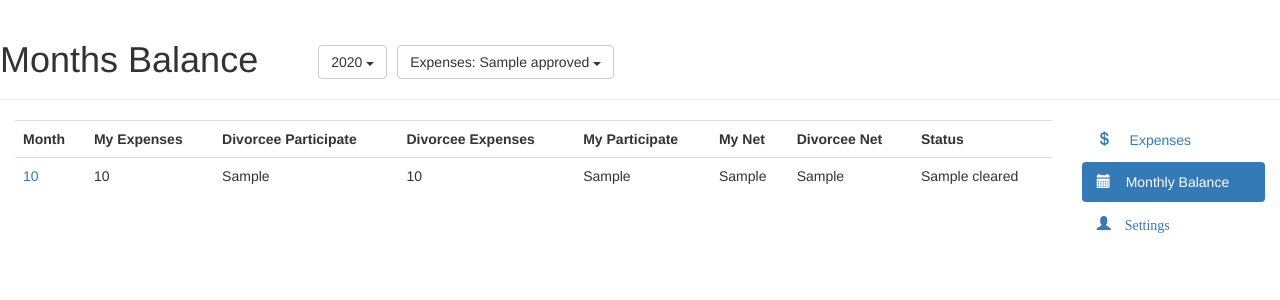
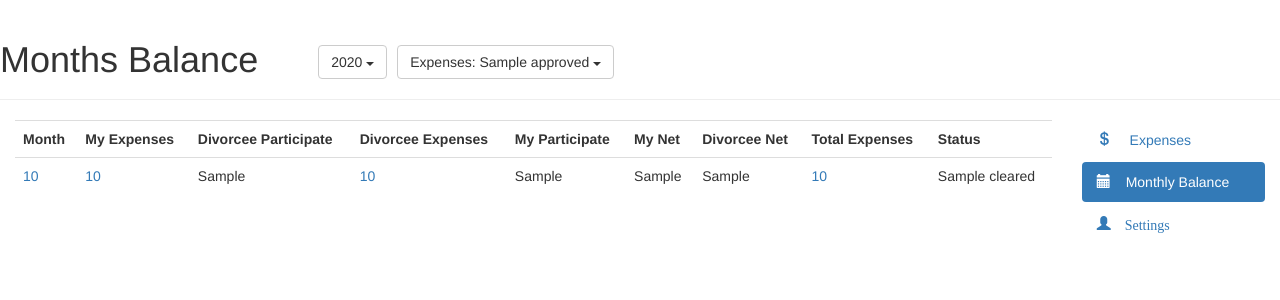
Before and after one commit to dipesh88/django-website, a Django app: template templates/balance/monthly_balance_year.html in a window 1280 px wide. Shown: the part 52-352 px from the top of the page. Run offline with Django 3.2, Linux system fonts and the light colour scheme; the template is opened without the code that fills it: most values are stand-ins (such as "Sample title", 1, 10 or a date in 2020); some libraries are stand-ins or nearby versions.

Commit message:
balance total

```diff
--- a/apps/balance/models.py
+++ b/apps/balance/models.py
@@ -46,6 +46,7 @@ class BalanceAggregateManager(models.Manager):
             D['user_participate'] = 0 if D['user_participate'] == None else D['user_participate']
             D['user_net'] = D['user_sum'] + D['user_participate'] - D['divorcee_participate']
             D['divorcee_net'] = D['divorcee_sum'] + D['divorcee_participate'] - D['user_participate']
+            D['total'] = D['user_sum'] + D['divorcee_sum']
             Lresults.append(D)
 
 
--- a/templates/balance/monthly_balance_year.html
+++ b/templates/balance/monthly_balance_year.html
@@ -25,7 +25,9 @@
               <th> My Participate </th>
               <th> My Net </th>
               <th> Divorcee Net </th>
-              <th> Status </th>
+               <th> Total Expenses </th>
+               <th> Status </th>
+
         </tr>
         {% for balance in object_list %}
             <tr>
@@ -33,13 +35,34 @@
                 <td>
                     <a href="{{ balance.balance_object.get_absolute_url }}"> {{  balance.month_of_balance|intmonth }} </a>
                 </td>
-                <td>{{  balance.user_sum|currencyformat }} </td>
+                <td>
+                {% if balance.user_sum > 0 %}
+                    <a href="{% url "expenses:monthly_all"  year balance.month_of_balance  %}?by=my">
+                        {{  balance.user_sum|currencyformat }}
+                    </a>
+                {% else %} 0 {% endif %}
+
+                </td>
                 <td>{{  balance.divorcee_participate|currencyformat }} </td>
-                <td>{{  balance.divorcee_sum|currencyformat }} </td>
+                <td>
+                    {% if balance.divorcee_sum > 0 %}
+                    <a href="{% url "expenses:monthly_all"  year balance.month_of_balance  %}?by=divorcee">
+                        {{  balance.divorcee_sum|currencyformat }}
+                    </a>
+                    {% else %} 0 {% endif %}
+                    </td>
                 <td>{{  balance.user_participate|currencyformat }} </td>
                 <td>{{  balance.user_net|currencyformat }} </td>
                 <td>{{  balance.divorcee_net|currencyformat }} </td>
+                <td>
+                    {% if balance.total > 0 %}
+                        <a href="{% url "expenses:monthly_all"  year balance.month_of_balance %}">
+                            {{  balance.total|currencyformat }}
+                        </a>
+                     {% else %} 0 {% endif %}
+                </td>
                 <td>  {{  balance.cleared|striftrue:"Cleared" }}  </td>
+
             </tr>
 
         {% endfor %}
```
